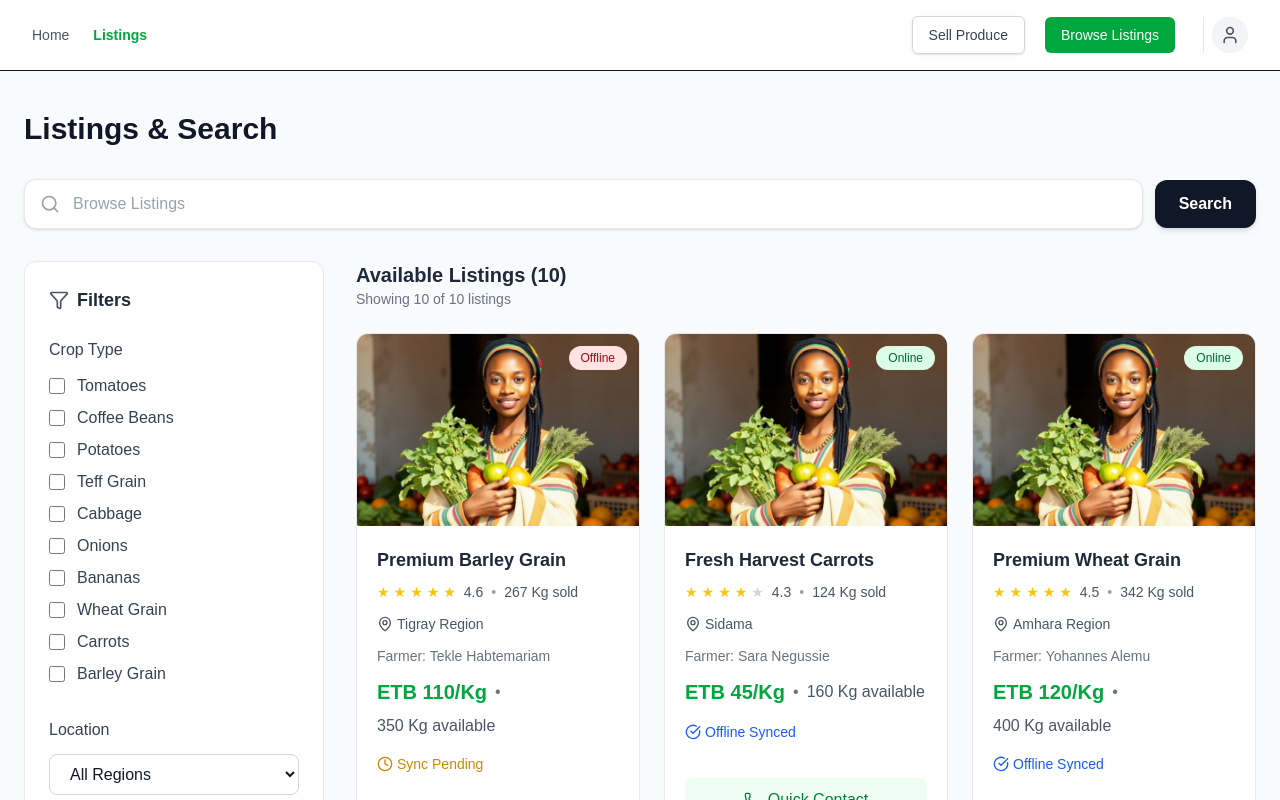
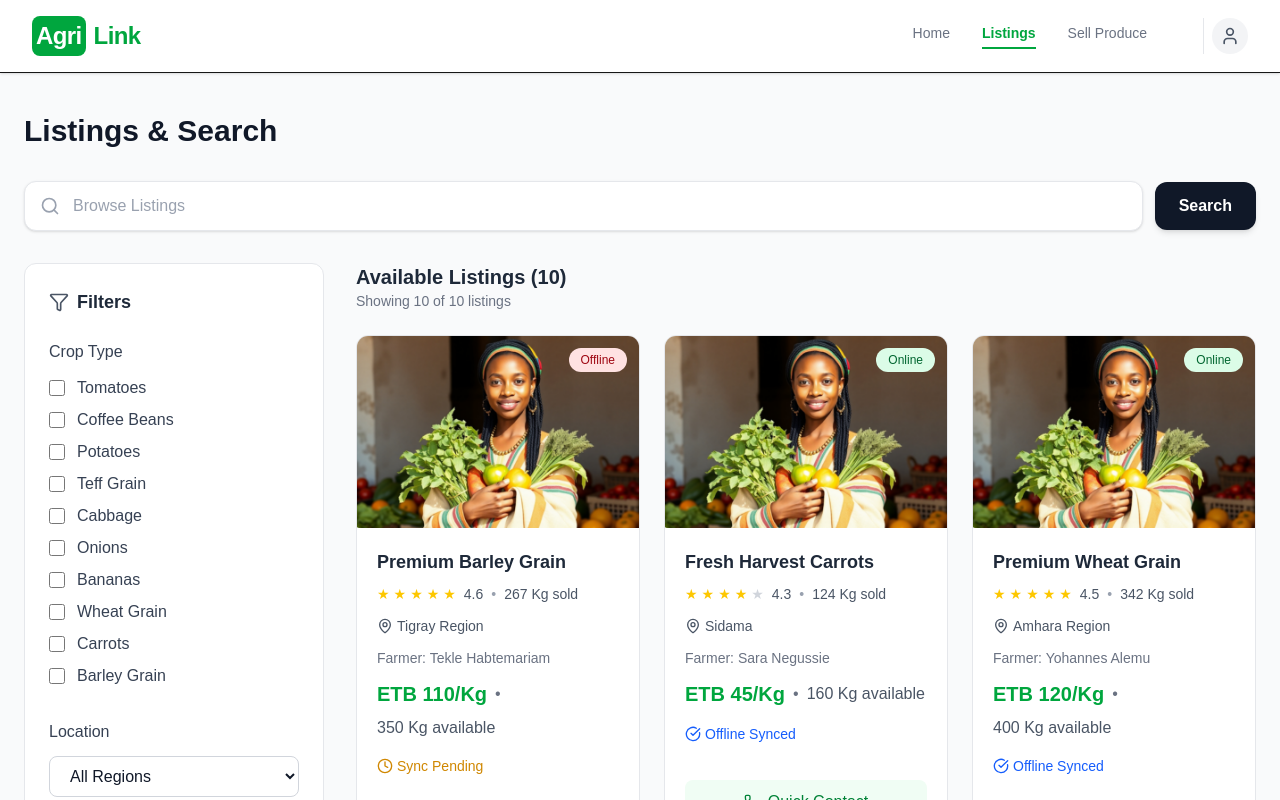
Before and after one commit to BemnetMussa/AgriLink, a Next.js app in the folder client/: page /listings in a window 1280 px wide. Shown: the top 800 px of the page. Built offline with nearby package versions, Linux system fonts and the light colour scheme.

Commit message:
Update Navbar.tsx

```diff
--- a/client/component/layout/Navbar.tsx
+++ b/client/component/layout/Navbar.tsx
@@ -7,51 +7,40 @@ import { User } from "lucide-react";
 export default function Navbar() {
   const pathname = usePathname();
   const isHome = pathname === "/";
-  const isListings = pathname.startsWith("/listings");
+  const isListings = pathname === "/listings";
+  const isSell = pathname === "/listings/create";
 
   return (
-    <header className="w-full border-b bg-white px-4 sm:px-6 lg:px-8">
+    <header className="w-full border-b bg-white px-4 sm:px-6 lg:px-8 shadow-sm relative z-50">
       <nav className="mx-auto flex max-w-7xl items-center justify-between py-4">
 
-        {/* Left: Logo & Navigation*/}
-        <div className="flex items-center gap-10">
-          <div className="flex items-center gap-6 text-sm">
+        {/* Left: Logo */}
+        <Link href="/" className="text-2xl font-bold text-green-600 tracking-tight flex items-center gap-2">
+          <span className="bg-green-600 text-white p-1 rounded-lg">Agri</span>Link
+        </Link>
+
+        {/* Right: Navigation & Actions */}
+        <div className="flex items-center gap-8 text-sm ml-auto">
+          <div className="flex items-center gap-8 mr-4">
             <Link
               href="/"
-              className={`font-medium transition ${isHome ? "text-green-600 font-semibold" : "text-gray-600 hover:text-green-600"}`}
+              className={`font-medium transition pb-1 border-b-2 ${isHome ? "text-green-600 border-green-600 font-semibold" : "text-gray-500 border-transparent hover:text-green-600 hover:border-green-200"}`}
             >
               Home
             </Link>
             <Link
               href="/listings"
-              className={`font-medium transition ${isListings ? "text-green-600 font-semibold" : "text-gray-600 hover:text-green-600"}`}
+              className={`font-medium transition pb-1 border-b-2 ${isListings ? "text-green-600 border-green-600 font-semibold" : "text-gray-500 border-transparent hover:text-green-600 hover:border-green-200"}`}
             >
               Listings
             </Link>
+            <Link
+              href="/listings/create"
+              className={`font-medium transition pb-1 border-b-2 ${isSell ? "text-green-600 border-green-600 font-semibold" : "text-gray-500 border-transparent hover:text-green-600 hover:border-green-200"}`}
+            >
+              Sell Produce
+            </Link>
           </div>
-        </div>
-
-        {/* Right: Actions */}
-        <div className="flex items-center gap-5 text-sm ml-auto">
-          <Link
-            href="/listings/create"
-            className={`rounded-md px-4 py-2 font-medium transition ${isHome
-              ? "bg-green-600 text-white hover:bg-green-700"
-              : "border border-gray-300 text-gray-700 hover:bg-gray-100 shadow-sm"
-              }`}
-          >
-            Sell Produce
-          </Link>
-
-          <Link
-            href="/listings"
-            className={`rounded-md px-4 py-2 font-medium transition ${isListings
-              ? "bg-green-600 text-white hover:bg-green-700"
-              : "border border-gray-300 text-gray-700 hover:bg-gray-100 shadow-sm"
-              }`}
-          >
-            Browse Listings
-          </Link>
 
           {!isListings ? (
             <div className="flex items-center gap-4 ml-2">
```
